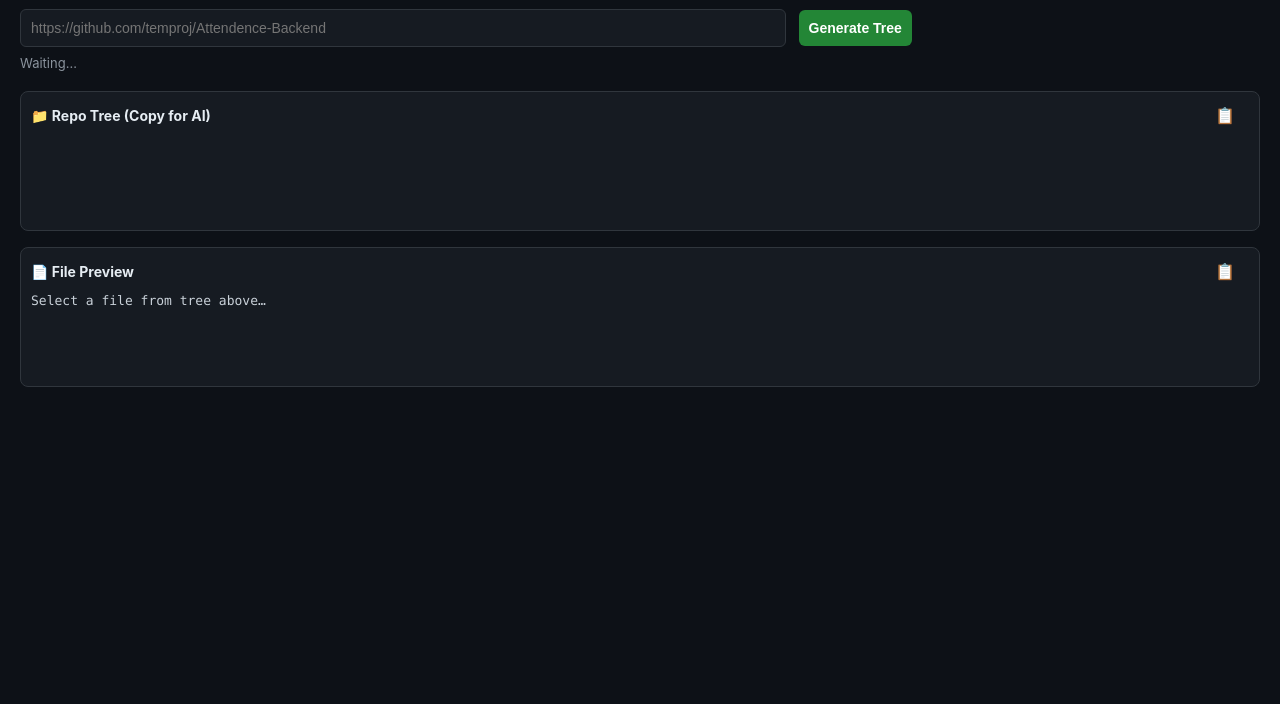
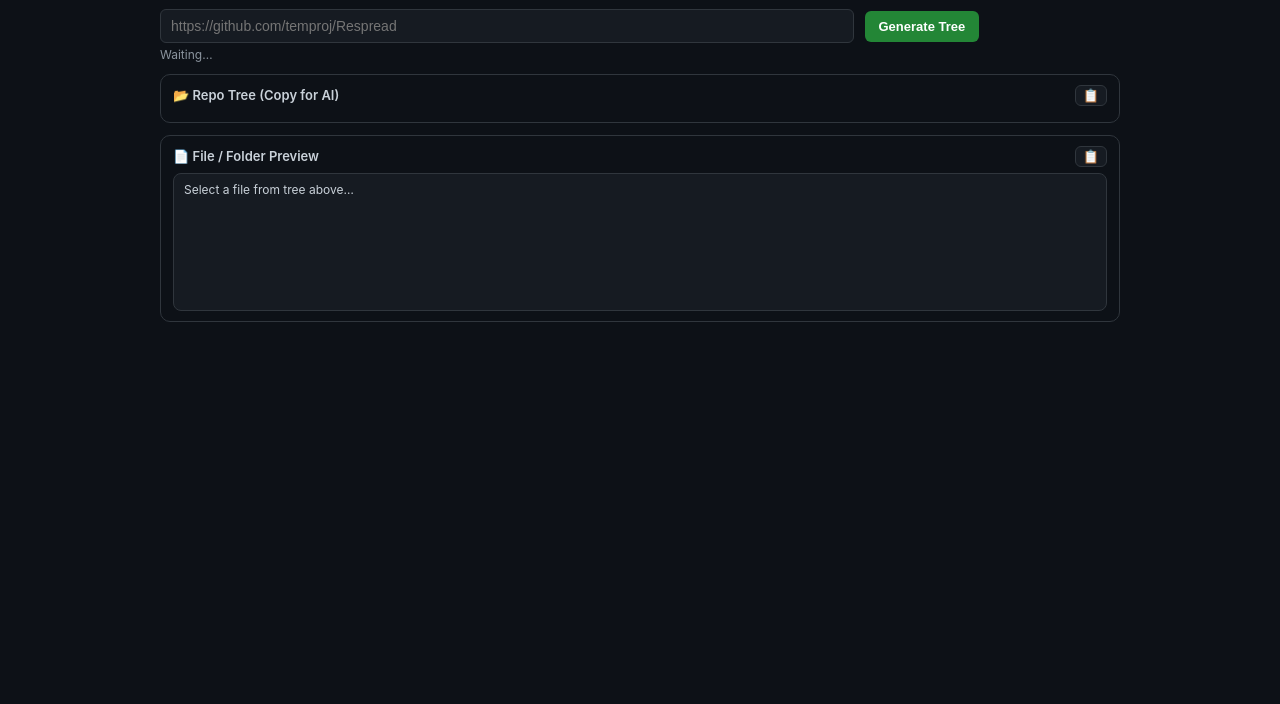
Before and after one commit to try-to-learn-now/gitmortem, a website: page public/index.html in a window 1280 px wide. Shown: the part 96-800 px from the top of the page. Drawn offline with nearby package versions, Linux system fonts and the light colour scheme.

Commit message:
Update index.html

```diff
--- a/public/index.html
+++ b/public/index.html
@@ -2,157 +2,171 @@
 <html lang="en">
 <head>
 <meta charset="UTF-8">
-<meta name="viewport" content="width=1024">
+<meta name="viewport" content="width=device-width, initial-scale=1.0">
 <title>GitMortem Explorer</title>
 <style>
-    :root { color-scheme: dark; }
-
   body {
-        font-family: -apple-system, BlinkMacSystemFont, system-ui, sans-serif;
+    font-family: -apple-system, BlinkMacSystemFont, "Segoe UI", Roboto, Arial, sans-serif;
     background:#0d1117;
     color:#c9d1d9;
-        padding:20px;
-        margin:0;
+    padding:16px;
   }
-    h2 { margin-top:0; }
 
-    input, button {
-        padding: 10px;
+  .container {
+    max-width: 960px;
+    margin: 0 auto;
+  }
+
+  h2 {
+    margin-bottom: 4px;
+  }
+  p {
+    margin-top: 0;
+    margin-bottom: 12px;
+    font-size: 13px;
+    color:#8b949e;
+  }
+
+  input {
+    width: 70%;
+    padding: 8px 10px;
     border-radius: 6px;
-        font-size:14px;
-    }
-    input {
-        width: 60%;
     border:1px solid #30363d;
     background:#161b22;
     color:#fff;
+    font-size: 14px;
   }
   button {
+    padding: 8px 14px;
+    border-radius: 6px;
+    border:none;
+    cursor:pointer;
+    font-size: 13px;
+    font-weight: 600;
+  }
+  #load-btn {
     background:#238636;
-        border:none;
-        color:white;
-        cursor:pointer;
-        font-weight:bold;
-        margin-left:8px;
+    color:#fff;
+    margin-left:6px;
   }
-    button:hover { background:#2ea44f; }
+  #load-btn:hover {
+    background:#2ea44f;
+  }
+
+  .card {
+    background:#0d1117;
+    border:1px solid #30363d;
+    border-radius: 10px;
+    padding:10px 12px;
+    margin-top:12px;
+  }
+
+  .card-header {
+    display:flex;
+    align-items:center;
+    justify-content:space-between;
+    margin-bottom:6px;
+    font-size:13px;
+  }
+
+  .card-title {
+    font-weight:600;
+  }
+
+  .card-actions {
+    display:flex;
+    gap:6px;
+  }
+
+  .icon-btn {
+    background:#161b22;
+    border:1px solid #30363d;
+    border-radius:6px;
+    padding:3px 7px;
+    font-size:13px;
+    line-height:1;
+  }
+  .icon-btn:hover {
+    background:#21262d;
+  }
+
+  .icon-btn.merge {
+    border-color:#ff7675;
+    color:#ff7675;
+  }
 
   #status {
-        margin-top:8px;
-        font-size:13px;
+    font-size:12px;
     color:#8b949e;
+    margin-top:4px;
   }
 
-    /* Up–down layout */
-    .panes {
-        display:flex;
-        flex-direction:column;
-        gap:16px;
-        margin-top:20px;
+  .panel-container {
+    max-width: 100%;
   }
-    .pane {
-        background:#161b22;
-        border-radius:8px;
-        padding:10px;
-        border:1px solid #30363d;
-        min-height:140px;
-        box-sizing:border-box;
+
+  #tree {
+    max-height: 420px;
     overflow:auto;
   }
 
-    .pane-header {
-        display:flex;
-        align-items:center;
-        justify-content:space-between;
-        margin-bottom:8px;
-    }
-    .pane-title {
-        font-size:14px;
-        margin:0;
-        color:#e6edf3;
+  .folder-panel {
+    margin-bottom:10px;
+    padding:8px 10px;
+    background:#161b22;
+    border-radius: 8px;
+    border:1px solid #30363d;
   }
 
-    .copy-icon-btn {
-        border:none;
-        background:transparent;
-        cursor:pointer;
-        font-size:16px;
-        padding:4px 6px;
-        color:#8b949e;
-        border-radius:999px;
-    }
-    .copy-icon-btn:hover {
-        background:#21262d;
-        color:#c9d1d9;
+  .folder-panel-title {
+    font-size:13px;
+    margin-bottom:4px;
   }
 
-    .copied-toast {
-        font-size:11px;
-        margin-left:8px;
-        color:#3fb950;
-    }
-
-    /* AI Tree panel */
-    #tree {
-        font-family: SFMono-Regular, Consolas, "Liberation Mono", monospace;
-        font-size:13px;
-    }
-
-    /* Folder panels INSIDE AI tree */
-    .folder-panel {
-        border: 1px solid #30363d;
-        border-radius: 6px;
-        padding: 6px 8px;
-        margin-bottom: 10px;
-        background: #0d1117;
-    }
-    .folder-panel-header {
-        display:flex;
-        align-items:center;
-        justify-content:space-between;
-        margin-bottom:4px;
-    }
-    .folder-panel-title {
-        font-weight: 600;
-        font-size: 13px;
-        color:#e6edf3;
-    }
-    .folder-panel-copy-btn {
-        border:none;
-        background:transparent;
-        cursor:pointer;
-        font-size:14px;
-        padding:2px 4px;
-        color:#8b949e;
-        border-radius:999px;
-    }
-    .folder-panel-copy-btn:hover {
-        background:#21262d;
-        color:#c9d1d9;
-    }
   .folder-panel pre {
-        margin: 0;
-        white-space: pre;
-        font-family: inherit;
-        font-size: inherit;
+    margin:0;
+    font-family: "SFMono-Regular", Consolas, monospace;
+    font-size:12px;
+    line-height:1.3;
+    white-space: pre-wrap;
+    word-break: break-all;
   }
 
   .file-link {
+    color:#58a6ff;
     cursor:pointer;
-        color:#a5d6ff;
+  }
+  .file-link:hover {
     text-decoration:underline;
   }
 
-    /* Preview box */
   #preview-box {
-        font-family: SFMono-Regular, Consolas, "Liberation Mono", monospace;
-        font-size:13px;
-        white-space: pre-wrap;
+    min-height: 120px;
+    background:#161b22;
+    border-radius:8px;
+    border:1px solid #30363d;
+    padding:8px 10px;
+    font-size:12px;
+    overflow:auto;
+    max-height: 420px;
   }
+
   #preview-box pre {
     margin:0;
-        white-space: pre-wrap;
-        word-break: break-word;
+    white-space:pre-wrap;
+    word-break:break-word;
+  }
+
+  @media (max-width: 540px) {
+    input {
+      width:100%;
+      margin-bottom:8px;
+    }
+    #load-btn {
+      margin-left:0;
+      width:100%;
+      margin-top:4px;
+    }
   }
 </style>
 
@@ -160,35 +174,35 @@
 </head>
 
 <body>
+<div class="container">
   <h2>🚀 GitMortem Explorer</h2>
-    <p>Upper panel = AI ke liye folder-wise tree with links, Neeche = file preview.</p>
+  <p>Upper panel = AI ke liye folder-wise tree with links, Neeche = file / folder code preview.</p>
 
   <div>
-        <input type="text" id="repo-url" placeholder="https://github.com/temproj/Attendence-Backend">
+    <input type="text" id="repo-url" placeholder="https://github.com/temproj/Respread">
     <button id="load-btn">Generate Tree</button>
   </div>
   <div id="status">Waiting…</div>
 
-    <div class="panes">
-        <!-- TOP: AI copy panel -->
-        <div class="pane">
-            <div class="pane-header">
-                <h3 class="pane-title">📁 Repo Tree (Copy for AI)</h3>
-                <div>
-                    <button class="copy-icon-btn" data-target="tree" title="Copy full AI tree">📋</button>
-                    <span class="copied-toast" id="tree-copied"></span>
+  <!-- Tree Card -->
+  <div class="card">
+    <div class="card-header">
+      <span class="card-title">📂 Repo Tree (Copy for AI)</span>
+      <div class="card-actions">
+        <button class="icon-btn" id="copy-tree-btn" title="Copy whole tree for AI">📋</button>
       </div>
     </div>
+    <div class="panel-container">
       <div id="tree"></div>
     </div>
+  </div>
 
-        <!-- BOTTOM: preview panel -->
-        <div class="pane">
-            <div class="pane-header">
-                <h3 class="pane-title">📄 File Preview</h3>
-                <div>
-                    <button class="copy-icon-btn" data-target="preview-box" title="Copy preview code">📋</button>
-                    <span class="copied-toast" id="preview-copied"></span>
+  <!-- Preview Card -->
+  <div class="card">
+    <div class="card-header">
+      <span class="card-title">📄 File / Folder Preview</span>
+      <div class="card-actions">
+        <button class="icon-btn" id="copy-preview-btn" title="Copy preview text">📋</button>
       </div>
     </div>
     <div id="preview-box">Select a file from tree above…</div>
```
Lines whose indentation alone changed are shown as unchanged.
